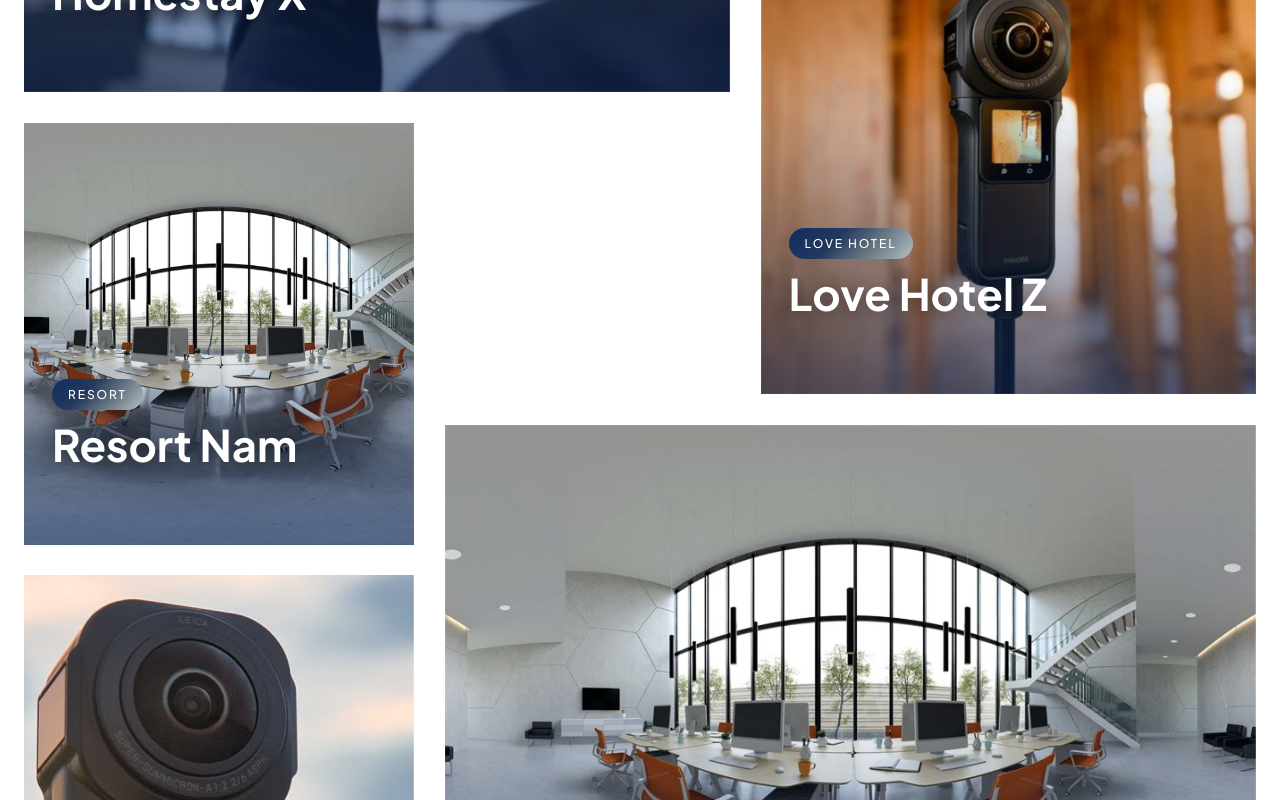
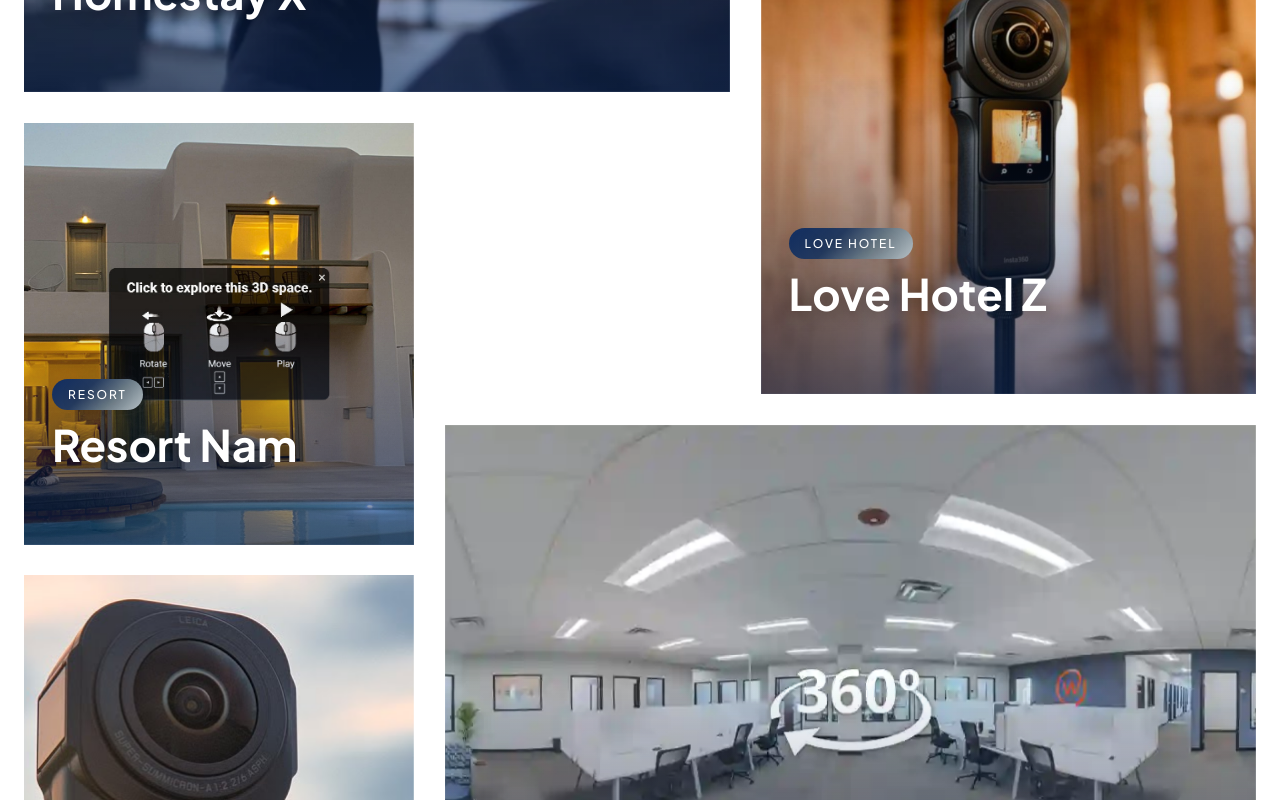
Before and after one commit to DuongThanhPhong-Alann/loopix_demo, a Next.js app: page / in a window 1280 px wide. Shown: the part 2760-3560 px from the top of the page. Built offline with nearby package versions, Linux system fonts and the light colour scheme; a web font is replaced by a local one.

Commit message:
update10

```diff
--- a/package.json
+++ b/package.json
@@ -3,6 +3,9 @@
   "version": "0.0.0",
   "private": true,
   "type": "module",
+  "engines": {
+    "node": "20.x"
+  },
   "scripts": {
     "dev": "next dev",
     "build": "next build",
--- a/public/api/projects.json
+++ b/public/api/projects.json
@@ -30,7 +30,7 @@
     "id": 4,
     "slug": "resort-nam",
     "tag": "Resort",
-    "image": "/Coworking_Virtual360.jpg",
+    "image": "/Villa_Virtual360.png",
     "fallback": "/Insta360%20Camera_Travel.jpeg",
     "title": "Resort Nam",
     "delay": 300
@@ -39,8 +39,8 @@
     "id": 5,
     "slug": "coworking-a",
     "tag": "Co-working space",
-    "image": "/Coworking_Virtual360.jpg",
-    "fallback": "/Insta360%20Camera_Travel.jpeg",
+    "image": "/Coworking%20Space_Virtual360.webp",
+    "fallback": "/Coworking_Virtual360.jpg",
     "title": "Co-working A",
     "delay": 400
   },
--- a/src/app/layout.jsx
+++ b/src/app/layout.jsx
@@ -2,6 +2,7 @@
 import 'swiper/css';
 import 'swiper/css/effect-fade';
 import 'swiper/css/pagination';
+import Script from 'next/script';
 import './globals.css';
 
 export const metadata = {
@@ -10,12 +11,7 @@
 };
 
 export default function RootLayout({ children }) {
-  return (
-    <html lang="vi" suppressHydrationWarning>
-      <head>
-        <script
-          dangerouslySetInnerHTML={{
-            __html: `
+  const languageBootstrap = `
     (function () {
       try {
         function getActiveLang() {
@@ -53,9 +49,11 @@
         }
       } catch (error) {}
     })();
-            `,
-          }}
-        />
+  `;
+
+  return (
+    <html lang="vi" suppressHydrationWarning>
+      <head>
         <link rel="preconnect" href="https://fonts.googleapis.com" />
         <link rel="preconnect" href="https://fonts.gstatic.com" crossOrigin="" />
         <link
@@ -63,7 +61,12 @@
           rel="stylesheet"
         />
       </head>
-      <body>{children}</body>
+      <body>
+        <Script id="loopix-language-bootstrap" strategy="beforeInteractive">
+          {languageBootstrap}
+        </Script>
+        {children}
+      </body>
     </html>
   );
 }
--- a/src/app/projects/[slug]/page.jsx
+++ b/src/app/projects/[slug]/page.jsx
@@ -2,8 +2,8 @@
   'homestay-x': { title: 'Homestay X', tag: 'Homestay', image: '/Virtual360%20Tour.jpg' },
   'hotel-y': { title: 'Hotel Y', tag: 'Hotel', image: '/Insta360%20Camera_Travel.jpeg' },
   'love-hotel-z': { title: 'Love Hotel Z', tag: 'Love Hotel', image: '/Insta360%20Camera.jpg' },
-  'resort-nam': { title: 'Resort Nam', tag: 'Resort', image: '/Coworking_Virtual360.jpg' },
-  'coworking-a': { title: 'Co-working A', tag: 'Co-working space', image: '/Coworking_Virtual360.jpg' },
+  'resort-nam': { title: 'Resort Nam', tag: 'Resort', image: '/Villa_Virtual360.png' },
+  'coworking-a': { title: 'Co-working A', tag: 'Co-working space', image: '/Coworking%20Space_Virtual360.webp' },
   'apartment-b': { title: 'Apartment B', tag: 'Apartment', image: '/Insta360%20camera(1).jpg' },
 };
 
--- a/src/frontend/components/ClientScripts.jsx
+++ b/src/frontend/components/ClientScripts.jsx
@@ -221,8 +221,8 @@
     { slug: 'homestay-x', tag: 'Homestay', image: '/Virtual360%20Tour.jpg', fallback: '/Insta360%20Camera_Travel.jpeg', title: 'Homestay X', delay: 0 },
     { slug: 'hotel-y', tag: 'Hotel', image: '/Insta360%20Camera_Travel.jpeg', fallback: '/Coworking_Virtual360.jpg', title: 'Hotel Y', delay: 100 },
     { slug: 'love-hotel-z', tag: 'Love Hotel', image: '/Insta360%20Camera.jpg', fallback: '/Insta360%20camera(1).jpg', title: 'Love Hotel Z', delay: 200 },
-    { slug: 'resort-nam', tag: 'Resort', image: '/Coworking_Virtual360.jpg', fallback: '/Insta360%20Camera_Travel.jpeg', title: 'Resort Nam', delay: 300 },
-    { slug: 'coworking-a', tag: 'Co-working space', image: '/Coworking_Virtual360.jpg', fallback: '/Insta360%20Camera_Travel.jpeg', title: 'Co-working A', delay: 400 },
+    { slug: 'resort-nam', tag: 'Resort', image: '/Villa_Virtual360.png', fallback: '/Insta360%20Camera_Travel.jpeg', title: 'Resort Nam', delay: 300 },
+    { slug: 'coworking-a', tag: 'Co-working space', image: '/Coworking%20Space_Virtual360.webp', fallback: '/Coworking_Virtual360.jpg', title: 'Co-working A', delay: 400 },
     { slug: 'apartment-b', tag: 'Apartment', image: '/Insta360%20camera(1).jpg', fallback: '/Virtual360%20Tour.jpg', title: 'Apartment B', delay: 500 },
   ];
 
--- a/src/frontend/legacy/index.html
+++ b/src/frontend/legacy/index.html
@@ -133,7 +133,7 @@
               </div>
             </a>
             <a class="g-item project-card" href="/projects/resort-nam">
-              <img src="/Coworking_Virtual360.jpg" onerror="this.src='/Insta360%20Camera_Travel.jpeg'" alt="Resort Nam" loading="lazy" decoding="async" />
+              <img src="/Villa_Virtual360.png" onerror="this.src='/Insta360%20Camera_Travel.jpeg'" alt="Resort Nam" loading="lazy" decoding="async" />
               <div class="g-overlay project-overlay">
                 <span class="project-tag">Resort</span>
                 <strong>Resort Nam</strong>
@@ -141,7 +141,7 @@
               </div>
             </a>
             <a class="g-item project-card" href="/projects/coworking-a">
-              <img src="/Coworking_Virtual360.jpg" onerror="this.src='/Insta360%20Camera_Travel.jpeg'" alt="Co-working A" loading="lazy" decoding="async" />
+              <img src="/Coworking%20Space_Virtual360.webp" onerror="this.src='/Coworking_Virtual360.jpg'" alt="Co-working A" loading="lazy" decoding="async" />
               <div class="g-overlay project-overlay">
                 <span class="project-tag">Co-working space</span>
                 <strong>Co-working A</strong>
```
Also changed, not shown: vercel.json (added), 1 other file (tests, documents, lock files or other folders). Lines whose indentation alone changed are shown as unchanged.
